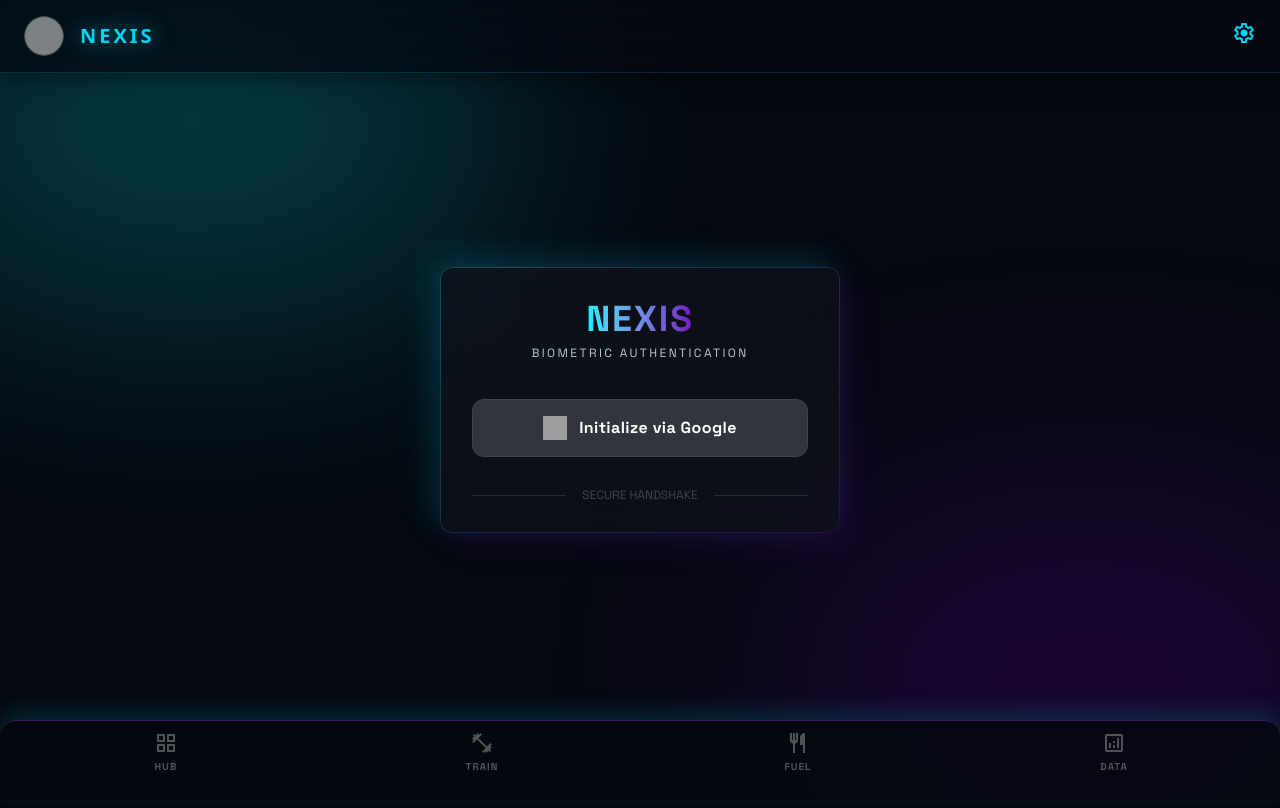
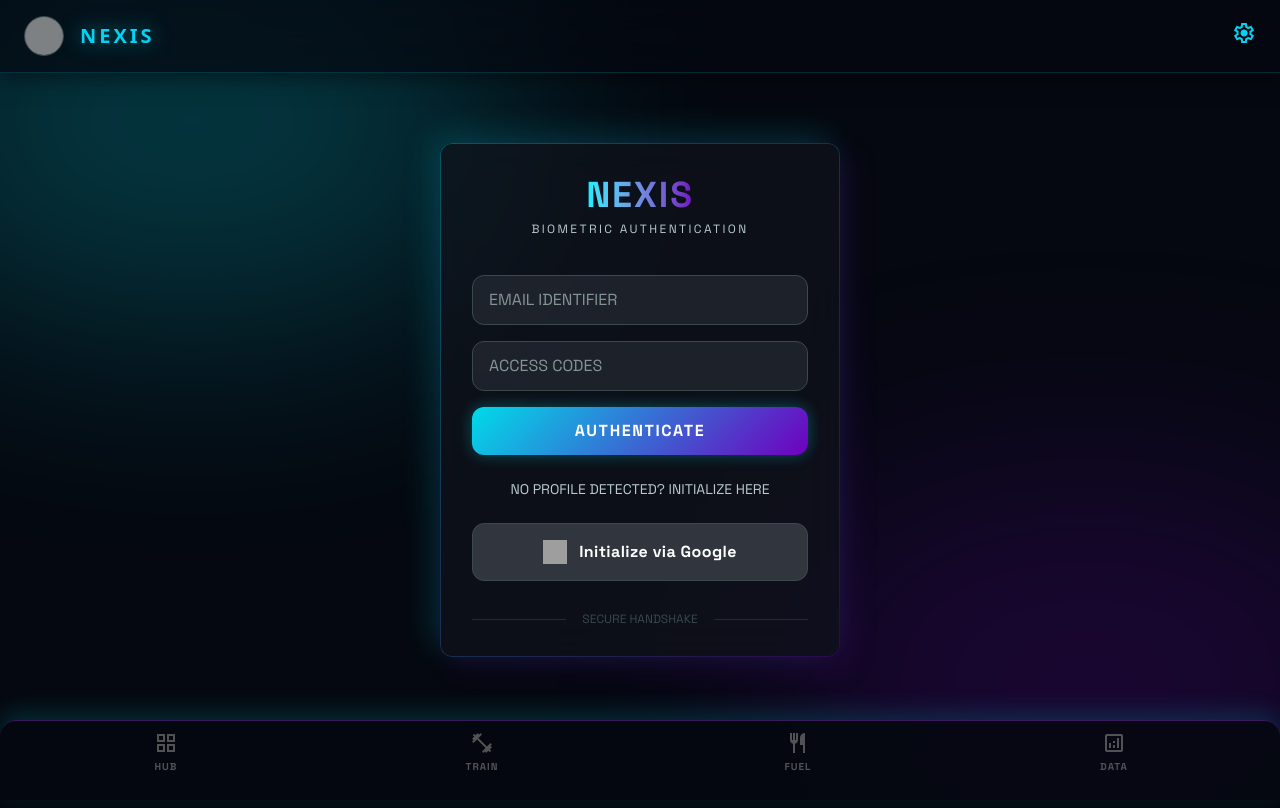
Before and after one commit to icyfire8/nexis-ai-fitness, a Next.js app in the folder frontend/: page /login in a window 1280 px wide. Shown: the top 808 px of the page. Built offline with nearby package versions, Linux system fonts and the light colour scheme; no server answers; grey boxes are pictures that could not be loaded.

Commit message:
Add Email/Password authentication UI and Context methods

```diff
--- a/frontend/src/app/login/page.tsx
+++ b/frontend/src/app/login/page.tsx
@@ -5,8 +5,15 @@ import { useRouter } from "next/navigation";
 import { useEffect, useState } from "react";
 
 export default function Login() {
-  const { currentUser, signInWithGoogle, loading } = useAuth();
+  const { currentUser, signInWithGoogle, loginWithEmail, signupWithEmail, loading } = useAuth();
   const router = useRouter();
+
+  const [isSignUp, setIsSignUp] = useState(false);
+  const [email, setEmail] = useState("");
+  const [password, setPassword] = useState("");
+  const [name, setName] = useState("");
+  const [authError, setAuthError] = useState("");
+  const [isProcessing, setIsProcessing] = useState(false);
 
   useEffect(() => {
     if (currentUser) {
@@ -14,12 +21,31 @@ export default function Login() {
     }
   }, [currentUser, router]);
 
-  const handleLogin = async () => {
+  const handleGoogleLogin = async () => {
     try {
+      setAuthError("");
       await signInWithGoogle();
     } catch (error: any) {
-      console.error("Login failed:", error);
-      alert(error?.message || "Login failed or was cancelled. Please try again.");
+      console.error("Google Login failed:", error);
+      setAuthError(error?.message || "Google Login failed or was cancelled.");
+    }
+  };
+
+  const handleEmailAuth = async (e: React.FormEvent) => {
+    e.preventDefault();
+    setAuthError("");
+    setIsProcessing(true);
+    try {
+      if (isSignUp) {
+        await signupWithEmail(email, password, name || "User");
+      } else {
+        await loginWithEmail(email, password);
+      }
+    } catch (error: any) {
+      console.error("Email Auth failed:", error);
+      setAuthError(error?.message || "Authentication failed. Please check your credentials.");
+    } finally {
+      setIsProcessing(false);
     }
   };
 
@@ -35,9 +61,59 @@ export default function Login() {
         <h1 className="font-display-xl text-4xl mb-2 text-transparent bg-clip-text bg-gradient-to-r from-primary-container to-secondary-container tracking-wider uppercase font-bold text-center">NEXIS</h1>
         <p className="font-label-caps text-label-caps text-on-surface-variant tracking-[0.2em] mb-10 text-center">BIOMETRIC AUTHENTICATION</p>
 
+        {authError && (
+          <div className="w-full bg-error-container/20 border border-error text-error text-sm p-3 rounded-lg mb-6 text-center">
+            {authError}
+          </div>
+        )}
+
+        <form onSubmit={handleEmailAuth} className="w-full space-y-4 mb-6">
+          {isSignUp && (
+            <input
+              type="text"
+              placeholder="DISPLAY NAME"
+              value={name}
+              onChange={(e) => setName(e.target.value)}
+              className="w-full bg-surface-container-highest/50 border border-outline-variant focus:border-primary-container focus:ring-1 focus:ring-primary-container outline-none rounded-xl px-4 py-3 text-white font-body-md placeholder:text-outline transition-all"
+              required={isSignUp}
+            />
+          )}
+          <input
+            type="email"
+            placeholder="EMAIL IDENTIFIER"
+            value={email}
+            onChange={(e) => setEmail(e.target.value)}
+            className="w-full bg-surface-container-highest/50 border border-outline-variant focus:border-primary-container focus:ring-1 focus:ring-primary-container outline-none rounded-xl px-4 py-3 text-white font-body-md placeholder:text-outline transition-all"
+            required
+          />
+          <input
+            type="password"
+            placeholder="ACCESS CODES"
+            value={password}
+            onChange={(e) => setPassword(e.target.value)}
+            className="w-full bg-surface-container-highest/50 border border-outline-variant focus:border-primary-container focus:ring-1 focus:ring-primary-container outline-none rounded-xl px-4 py-3 text-white font-body-md placeholder:text-outline transition-all"
+            required
+          />
+          <button
+            type="submit"
+            disabled={isProcessing}
+            className="w-full bg-gradient-primary text-white font-bold tracking-widest uppercase rounded-xl py-3 shadow-[0_0_15px_rgba(0,240,255,0.3)] hover:shadow-[0_0_25px_rgba(0,240,255,0.5)] transition-all disabled:opacity-50"
+          >
+            {isProcessing ? "PROCESSING..." : (isSignUp ? "INITIALIZE NEW PROFILE" : "AUTHENTICATE")}
+          </button>
+        </form>
+
+        <button
+          onClick={() => setIsSignUp(!isSignUp)}
+          className="text-on-surface-variant text-sm hover:text-primary-container transition-colors mb-6"
+        >
+          {isSignUp ? "ALREADY HAVE A PROFILE? AUTHENTICATE" : "NO PROFILE DETECTED? INITIALIZE HERE"}
+        </button>
+
         <div className="w-full space-y-4">
           <button
-            onClick={handleLogin}
+            type="button"
+            onClick={handleGoogleLogin}
             className="w-full flex items-center justify-center gap-3 bg-surface-container-highest border border-outline-variant hover:border-primary-container hover:bg-surface-container-highest/80 transition-all duration-300 py-4 px-6 rounded-xl group relative overflow-hidden"
           >
             <div className="absolute inset-0 bg-primary-container/10 translate-x-[-100%] group-hover:translate-x-0 transition-transform duration-500 ease-out"></div>
--- a/frontend/src/context/AuthContext.tsx
+++ b/frontend/src/context/AuthContext.tsx
@@ -1,7 +1,7 @@
 "use client";
 
 import { createContext, useContext, useEffect, useState, ReactNode } from "react";
-import { onAuthStateChanged, User, signInWithPopup, GoogleAuthProvider, signOut } from "firebase/auth";
+import { onAuthStateChanged, User, signInWithPopup, GoogleAuthProvider, signOut, signInWithEmailAndPassword, createUserWithEmailAndPassword } from "firebase/auth";
 import { auth } from "../lib/firebase";
 import { getUserProfile, saveUserProfile, UserProfile } from "../lib/db";
 
@@ -10,6 +10,8 @@ interface AuthContextType {
   userProfile: UserProfile | null;
   loading: boolean;
   signInWithGoogle: () => Promise<void>;
+  loginWithEmail: (e: string, p: string) => Promise<void>;
+  signupWithEmail: (e: string, p: string, n: string) => Promise<void>;
   logout: () => Promise<void>;
 }
 
@@ -51,12 +53,33 @@ export const AuthProvider = ({ children }: { children: ReactNode }) => {
     await signInWithPopup(auth, provider);
   };
 
+  const loginWithEmail = async (email: string, pass: string) => {
+    await signInWithEmailAndPassword(auth, email, pass);
+  };
+
+  const signupWithEmail = async (email: string, pass: string, name: string) => {
+    const res = await createUserWithEmailAndPassword(auth, email, pass);
+    // Profile creation will be handled by the onAuthStateChanged listener,
+    // but we can update the display name here or just pass it to the DB directly.
+    let profile = await getUserProfile(res.user.uid);
+    if (!profile) {
+      profile = {
+        uid: res.user.uid,
+        email: res.user.email || email,
+        displayName: name,
+        role: "user",
+        onboardingCompleted: false
+      };
+      await saveUserProfile(res.user.uid, profile);
+    }
+  };
+
   const logout = async () => {
     await signOut(auth);
   };
 
   return (
-    <AuthContext.Provider value={{ currentUser, userProfile, loading, signInWithGoogle, logout }}>
+    <AuthContext.Provider value={{ currentUser, userProfile, loading, signInWithGoogle, loginWithEmail, signupWithEmail, logout }}>
       {children}
     </AuthContext.Provider>
   );
```
